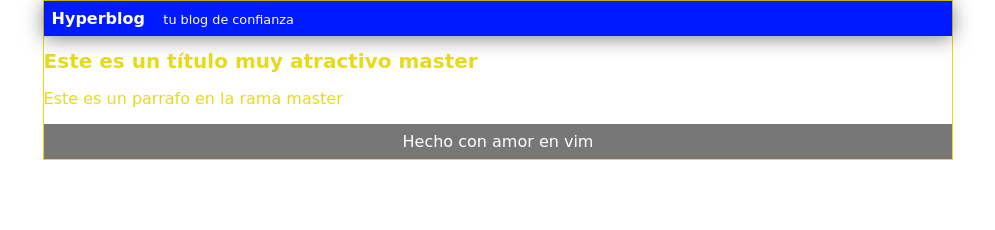
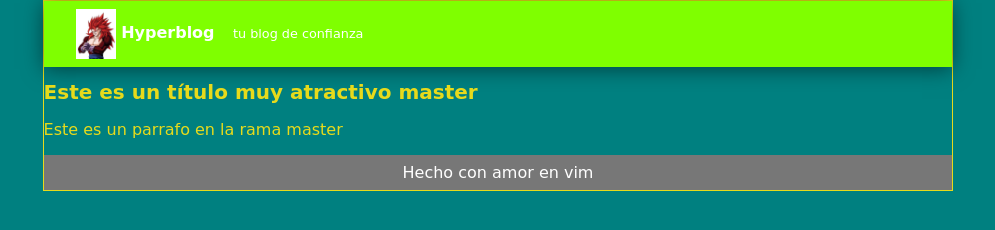
Before and after one commit to Edikmar98/HyperBlog, a plain HTML site: page index.html in a window 1280 px wide. Shown: the whole page, without its empty margins (142-1137 px from the left). Drawn offline with Linux system fonts and the light colour scheme.

Commit message:
merge de header

```diff
--- a/index.html
+++ b/index.html
@@ -10,7 +10,9 @@
 <body>
     <div id="container">
         <div id="cabecera">
-            Hyperblog <span id="tagline"> tu blog de confianza</span>
+            <img id="logo" src="./Imagenes/chevere.jpg" alt="">
+            Hyperblog
+            <span id="tagline"> tu blog de confianza</span>
         </div>
         <div id="post">
           <h1>Este es un título muy atractivo master</h1>
--- a/style.css
+++ b/style.css
@@ -1,4 +1,5 @@
 body {
+    background:teal;                    /* Fondo del viewport */
     color: rgb(231, 218, 27);
     text-align: center;
     font-family: cursive;
@@ -7,12 +8,17 @@ body {
     padding: 0;
 }
 #cabecera {
-    background:rgb(0, 26, 255) ;
+    background:chartreuse;
     box-shadow: 0px 2px 20px 0px rgba(0, 0, 0, 0.5);
     color: white;
     font-weight: bold;
     margin: 0;
-    padding: 0.5em;
+    padding: 0.5em 0 0.5em 2em;
+}
+
+#cabecera #logo {
+    width: 40px;
+   vertical-align: middle;     /*  Centrar texto e imagen */
 }
 #cabecera #tagline {
     margin: 0 0 0 1em;
@@ -31,6 +37,7 @@ body {
 }
 #post {
     padding 1em
+    background: red;
 }
 
 #footer {
```
Also changed, not shown: imagenes/chevere.jpg (added).
